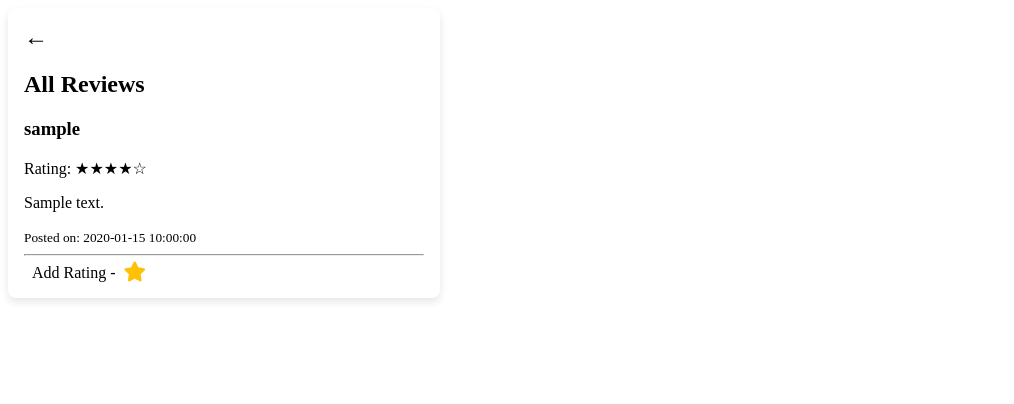
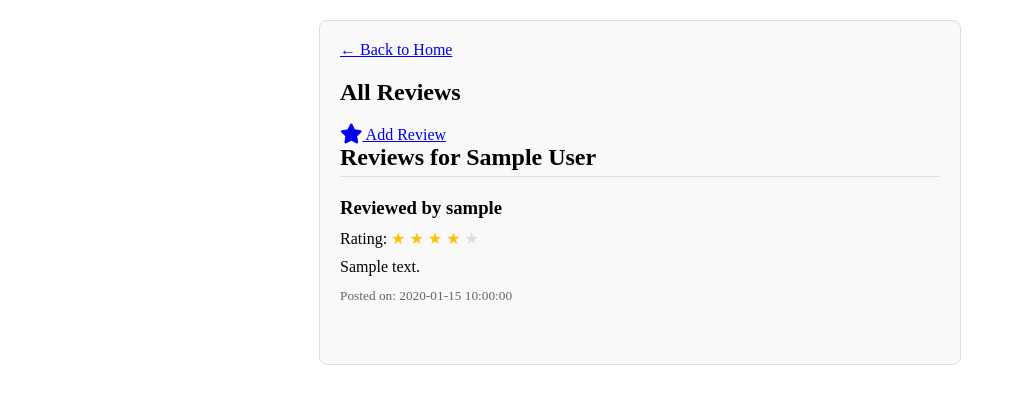
Before and after one commit to Sugarplum1827/askhelp, a PHP site: page /all_review.php in a window 1280 px wide. Shown: the top 404 px of the page, without its empty margins (0-1014 px from the left). Run offline with PHP 8.4, Linux system fonts and the light colour scheme; the visitor is signed in with stand-in values (Sample User, id 1); tables that the repository leaves empty hold one stand-in row (values such as "Sample post").

Commit message:
modified the review function

```diff
--- a/all_review.php
+++ b/all_review.php
@@ -1,80 +1,105 @@
 <?php
-session_start();
-if (!isset($_SESSION['user_id'])) {
-    header("Location: index.php");
-    die();
+include("app/db.conn.php");
+
+try {
+    $stmt = $conn->prepare("SELECT u.name AS reviewed_name, r.username AS reviewer_username, r.rating, r.review_text, r.created_at
+                            FROM reviews r
+                            JOIN users u ON r.reviewed_user_id = u.user_id
+                            ORDER BY u.name, r.created_at DESC");
+    $stmt->execute();
+    $reviews = $stmt->fetchAll(PDO::FETCH_ASSOC);
+} catch (PDOException $e) {
+    error_log($e->getMessage(), 3, 'error_log.txt');
+    $reviews = [];
+    $error_message = "An error occurred while fetching reviews. Please try again later.";
 }
-$user_id = $_SESSION['user_id']; // Retrieve the logged-in user's ID
+
+$grouped_reviews = [];
+foreach ($reviews as $review) {
+    $grouped_reviews[$review['reviewed_name']][] = $review;
+}
 ?>
+
 <!DOCTYPE html>
 <html lang="en">
 <head>
     <meta charset="UTF-8">
     <meta name="viewport" content="width=device-width, initial-scale=1.0">
     <title>All Reviews</title>
-    <!-- Include Font Awesome for icons -->
     <link rel="stylesheet" href="https://cdnjs.cloudflare.com/ajax/libs/font-awesome/6.0.0-beta3/css/all.min.css">
-    <!-- Add some basic styles -->
     <style>
-        .w-400 {
-            width: 400px;
+        .reviews-list {
+            max-width: 600px;
+            margin: 20px auto;
+            padding: 20px;
+            border: 1px solid #ddd;
+            border-radius: 8px;
+            background-color: #f9f9f9;
         }
-        .shadow {
-            box-shadow: 0 4px 8px rgba(0, 0, 0, 0.1);
+        .reviewed-user {
+            margin-bottom: 30px;
         }
-        .p-4 {
-            padding: 1rem;
+        .reviewed-user h2 {
+            margin: 0 0 10px 0;
+            border-bottom: 1px solid #ddd;
+            padding-bottom: 5px;
         }
-        .rounded {
-            border-radius: 8px;
+        .review {
+            padding: 10px 0;
+            border-bottom: 1px solid #ddd;
         }
-        .fs-4 {
-            font-size: 1.5rem;
+        .review:last-child {
+            border-bottom: none;
         }
-        .link-dark {
-            color: #000;
-            text-decoration: none;
+        .review h3 {
+            margin: 0;
         }
-        .ml-2 {
-            margin-left: 0.5rem;
+        .review p {
+            margin: 10px 0;
         }
-        .d-flex {
-            display: flex;
+        .review small {
+            color: #666;
         }
-        .align-items-center {
-            align-items: center;
-        }
-        .text-warning {
+        .star {
             color: #ffc107;
         }
-        .add-rating {
-            display: flex;
-            align-items: center;
-        }
-        .add-rating p {
-            margin: 0;
-            margin-right: 0.5rem;
+        .star-empty {
+            color: #ddd;
         }
     </style>
 </head>
 <body>
-    <div class="w-400 shadow p-4 rounded">
-        <a href="home.php" class="fs-4 link-dark">&#8592;</a>
-
+    <div class="reviews-list">
+        <a href="home.php" class="fs-4 link-dark">&#8592; Back to Home</a>
         <h2>All Reviews</h2>
-        <div id="reviews">
-            <?php
-            // Set the user_id variable and include the get_reviews.php file
-            $reviewed_user_id = $user_id;
-            include("get_reviews.php");
-            ?>
-        </div>
-        <div class="add-rating ml-2 d-flex align-items-center">
-            <p>Add Rating -</p>
-            <a href="reviews.php" title="Review">
-                <i class="fa fa-star fa-lg text-warning"></i>
+        <div class="add-review">
+            <a href="add_review.php" title="Add Review">
+                <i class="fa fa-star fa-lg text-warning"></i> Add Review
             </a>
         </div>
+
+        <?php if (!empty($grouped_reviews)): ?>
+            <?php foreach ($grouped_reviews as $reviewed_name => $user_reviews): ?>
+                <div class="reviewed-user">
+                    <h2>Reviews for <?= htmlspecialchars($reviewed_name, ENT_QUOTES, 'UTF-8') ?></h2>
+                    <?php foreach ($user_reviews as $review): ?>
+                        <div class="review">
+                            <h3>Reviewed by <?= htmlspecialchars($review['reviewer_username'], ENT_QUOTES, 'UTF-8') ?></h3>
+                            <p>
+                                Rating:
+                                <?php for ($i = 0; $i < 5; $i++): ?>
+                                    <span class="<?= $i < $review['rating'] ? 'star' : 'star-empty' ?>">&#9733;</span>
+                                <?php endfor; ?>
+                            </p>
+                            <p><?= htmlspecialchars($review['review_text'], ENT_QUOTES, 'UTF-8') ?></p>
+                            <small>Posted on: <?= htmlspecialchars($review['created_at'], ENT_QUOTES, 'UTF-8') ?></small>
+                        </div>
+                    <?php endforeach; ?>
+                </div>
+            <?php endforeach; ?>
+        <?php else: ?>
+            <p><?= isset($error_message) ? htmlspecialchars($error_message, ENT_QUOTES, 'UTF-8') : "No reviews available." ?></p>
+        <?php endif; ?>
     </div>
 </body>
 </html>
--- a/app/ajax/search.php
+++ b/app/ajax/search.php
@@ -35,7 +35,7 @@ if (isset($_SESSION['username'])) {
                 <a href="#" title="Call" class="mr-2">
                     <i class="fa fa-phone fa-lg text-primary"></i>
                 </a>
-                <a href="all_review.php" title="Review">
+                <a href="reviews.php?reviewed_user_id=<?= htmlspecialchars($user['user_id']) ?>" title="Review">
                     <i class="fa fa-star fa-lg text-warning"></i>
                 </a>
             </div>
```
Also changed, not shown: add_review.php (+4 -3 lines), reviews.php (+3 -7 lines).
